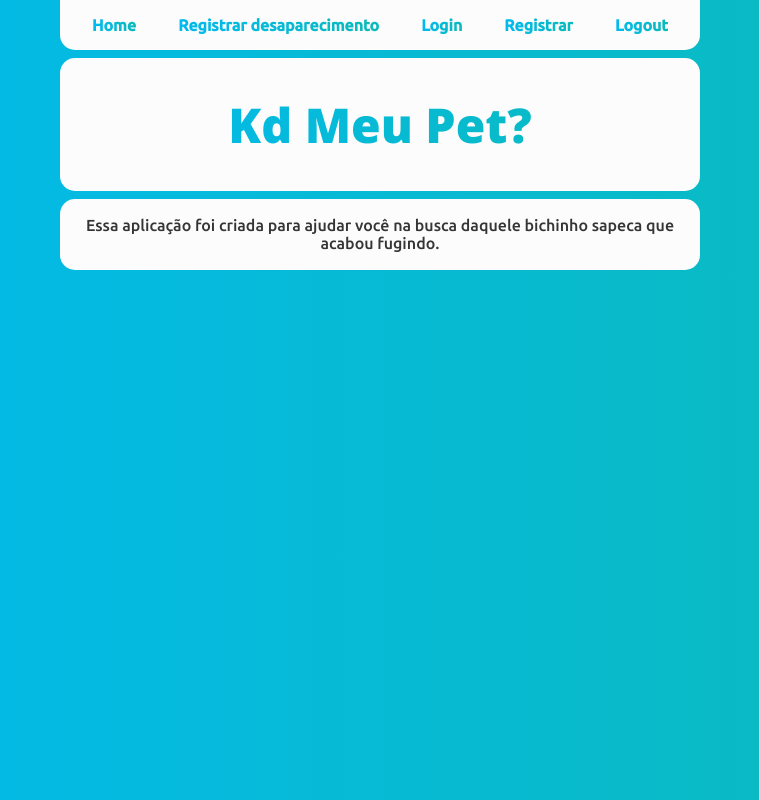
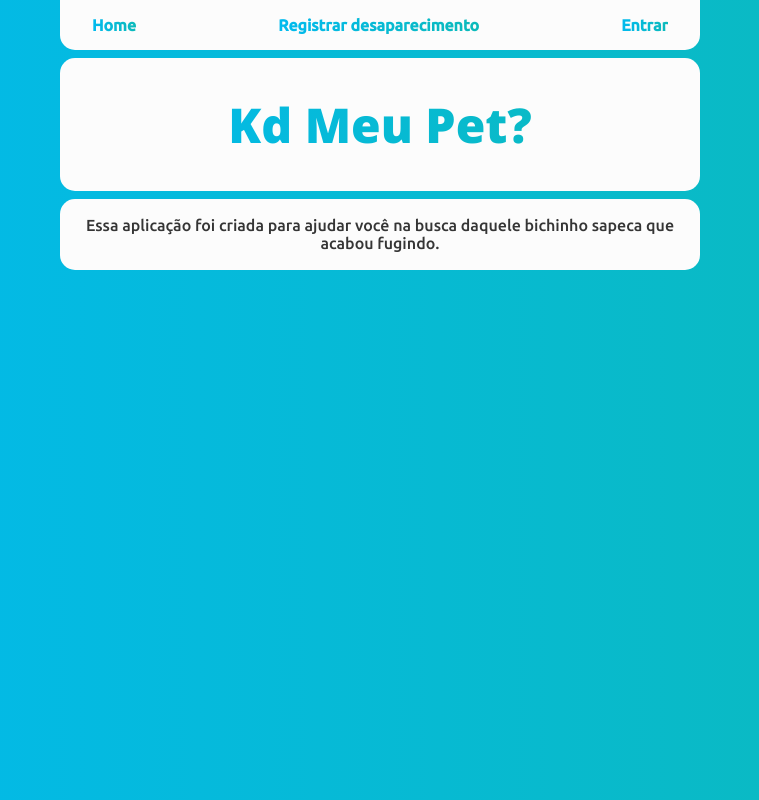
Before and after one commit to flwedu/kd-meu-pet-app, a React (Vite) app: page / in a window 1280 px wide. Shown: the whole page, without its empty margins (260-1019 px from the left). Built offline with nearby package versions, Linux system fonts and the light colour scheme.

Commit message:
feat: conditional rendering to logout or login

```diff
--- a/src/components/layout/navbar.tsx
+++ b/src/components/layout/navbar.tsx
@@ -1,13 +1,18 @@
+import { useState } from "react";
 import { Link } from "react-router-dom";
 
 export function Navbar() {
+  const [logged, setLogged] = useState(false);
+
   return (
-    <nav className="navbar rounded">
+    <nav className="navbar">
       <Link to={"/"}>Home</Link>
       <Link to={"/missing"}>Registrar desaparecimento</Link>
-      <Link to={"/login"}>Login</Link>
-      <Link to={"/register"}>Registrar</Link>
-      <Link to={"/logout"}>Logout</Link>
+      {logged ? (
+        <Link to={"/logout"}>Sair</Link>
+      ) : (
+        <Link to={"/login"}>Entrar</Link>
+      )}
     </nav>
   );
 }
```
